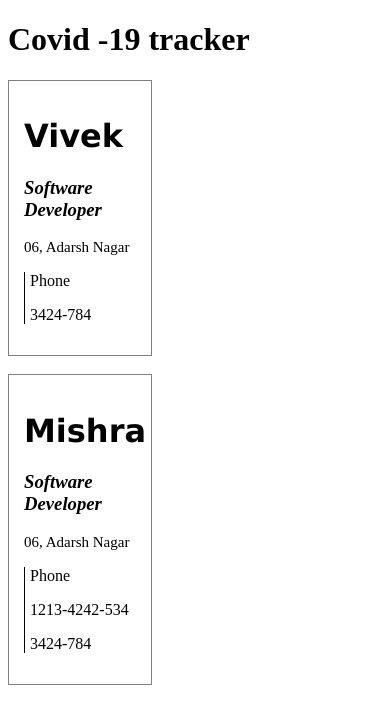
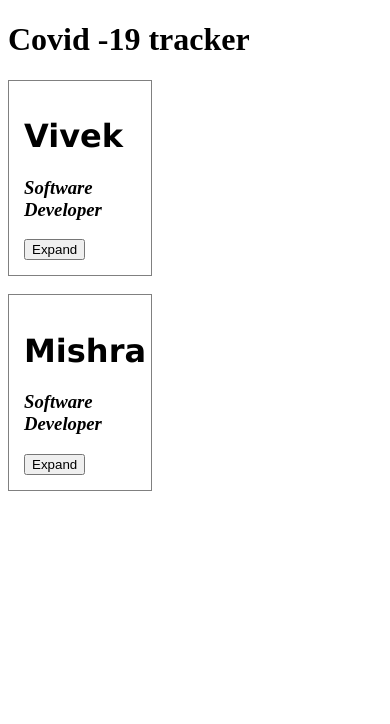
Before and after one commit to Vivek2393/Covid-ng, an Angular app: page / in a window 390 px wide. Shown: the top 724 px of the page. Built offline with nearby package versions, Linux system fonts and the light colour scheme.

Commit message:
Expand collapse of phone and address just by button click added

```diff
--- a/src/app/address-card/address-card.component.html
+++ b/src/app/address-card/address-card.component.html
@@ -1,10 +1,13 @@
 <div class="address-card">
     <h1 class="name">{{userObj.name}}</h1>
     <h3 class="designation">{{userObj.designation}}</h3>
-    <p class="address">{{userObj.address}}</p>
-    <div class="phone" *ngIf="userObj.phone.length">
-        <p>Phone</p>
-        <p *ngFor= "let phonenum of userObj.phone">{{phonenum}}</p>
+    <button  (click)="toggleShow()">{{showStr}}</button>
+    <div *ngIf="isCollapsed">
+        <p class="address">{{userObj.address}}</p>
+                <div class="phone" *ngIf="userObj.phone.length" >
+                <p>Phone</p>
+                <p *ngFor= "let phonenum of userObj.phone">{{phonenum}}</p>
+            </div>
     </div>
 </div>
 <br>
--- a/src/app/address-card/address-card.component.ts
+++ b/src/app/address-card/address-card.component.ts
@@ -9,6 +9,9 @@ export class AddressCardComponent implements OnInit {
 
 
   @Input('xyz') userObj: User;
+  isCollapsed :boolean = false;
+  showStr: string = 'Expand';
+
   constructor() {
    }
 
@@ -17,4 +20,11 @@ export class AddressCardComponent implements OnInit {
 
   }
 
+  toggleShow(){
+    this.isCollapsed= !this.isCollapsed;
+    if(this.showStr=== 'Expand')
+    {this.showStr="Collapse"}
+    else this.showStr = 'Expand';
+  }
+
 }
```
